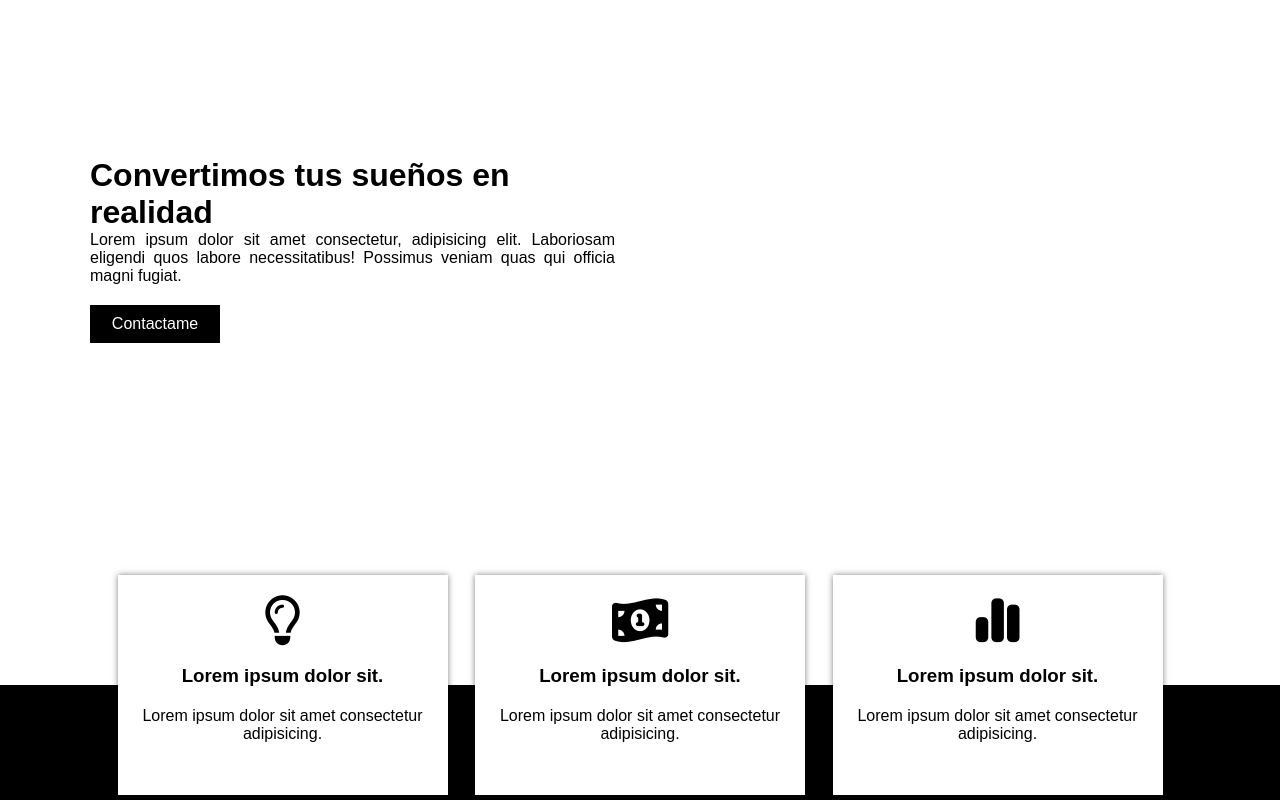
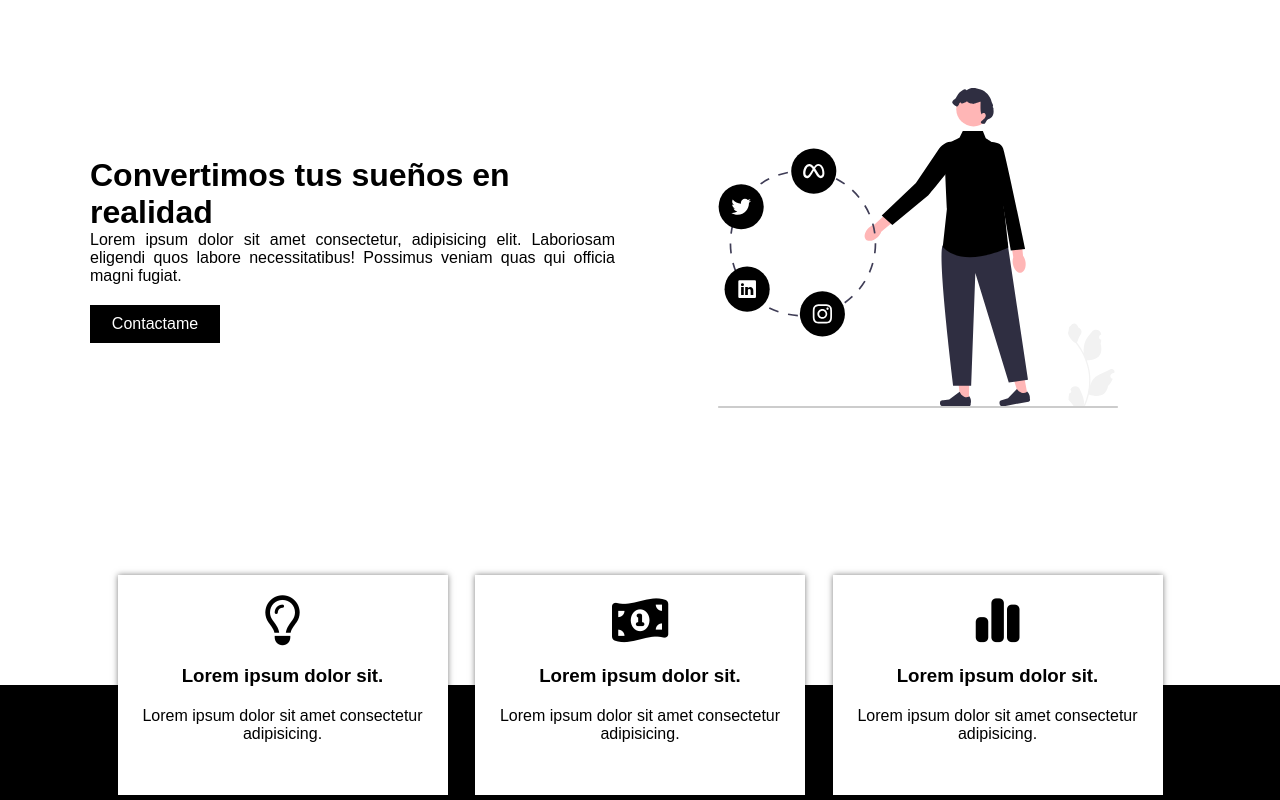
Before and after one commit to ChrisBlanquet/PracticaCss1, a plain HTML site: page index.html in a window 1280 px wide. Shown: the top 800 px of the page. Drawn offline with Linux system fonts and the light colour scheme; the site is published under a folder, as on GitHub Pages, so addresses that start at the root find nothing.

Commit message:
Modificando el error al cargar la imagen

```diff
--- a/index.html
+++ b/index.html
@@ -19,7 +19,7 @@
                 <a href="#" class="cta">Contactame</a>
             </div>
             <div class="img-hero">
-                <img src="/Svg/social.svg" alt="" class="img">
+                <img src="Svg/social.svg" alt="" class="img">
             </div>
         </div>
     </header>
```
